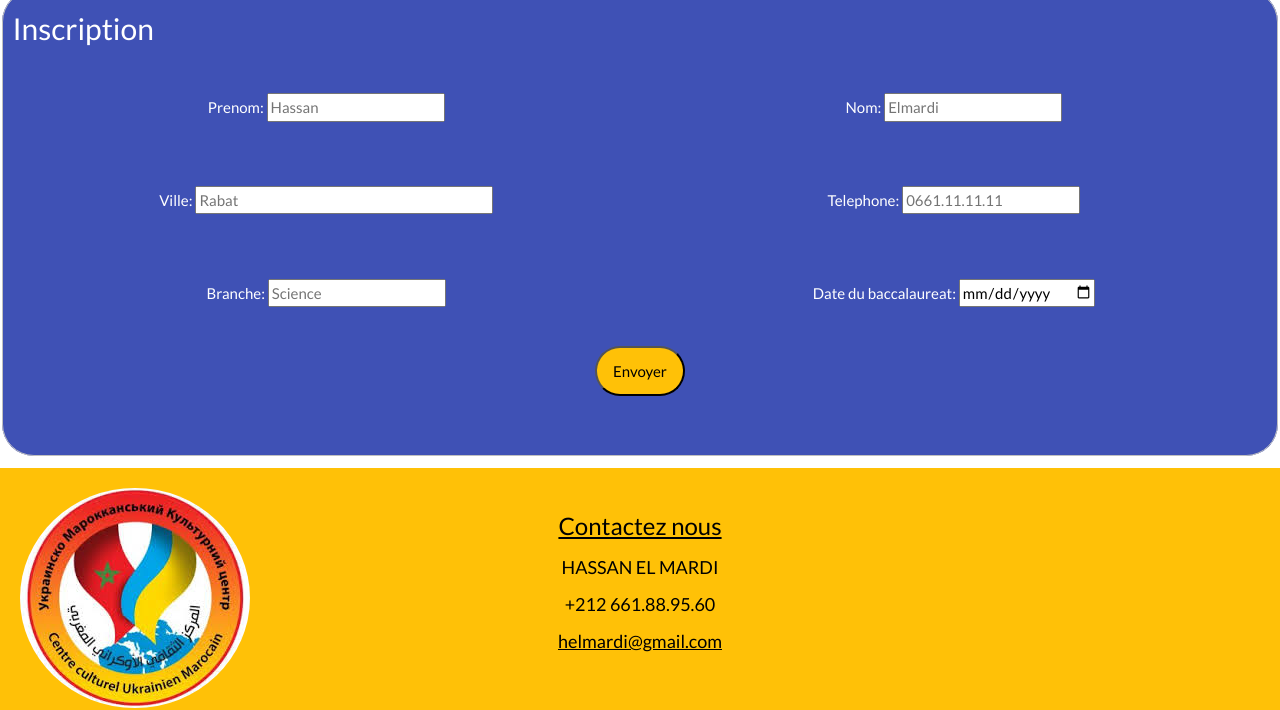
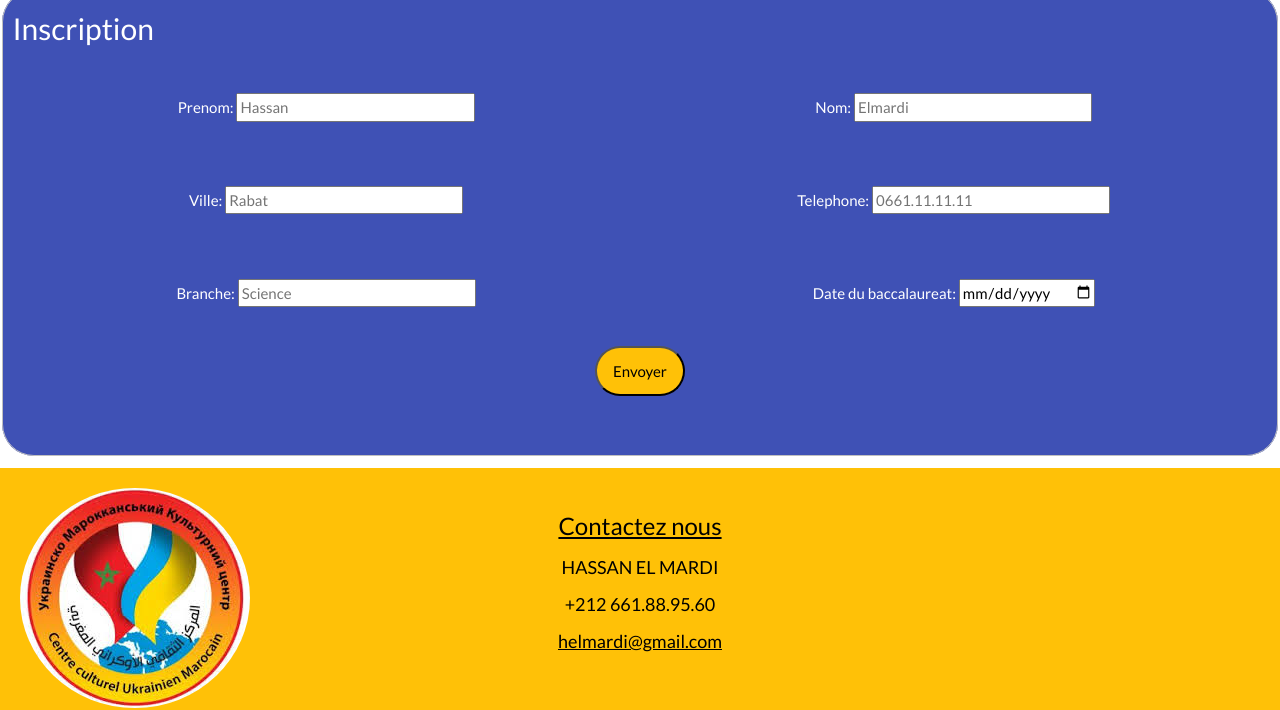
Before and after one commit to Di14Mehdi/UkraineWebsite, a plain HTML site: page index.html in a window 1280 px wide. Shown: the part 3442-4152 px from the top of the page. Drawn offline with nearby package versions, Linux system fonts and the light colour scheme.

```diff
--- a/index.html
+++ b/index.html
@@ -178,27 +178,27 @@
   <div class="w3-row w3-padding-32">
     <div class="w3-col w3-container w3-center" style="width:50%">
       <label for="prenom">Prenom: </label>
-      <input type="text" id="prenom" name="prenom" placeholder="Hassan"></div>
+      <input type="text" id="prenom" name="prenom" placeholder="Hassan" style="width:40%"></div>
     <div class="w3-col w3-container w3-center" style="width:50%">
       <label for="lname">Nom: </label>
-      <input type="text" id="nom" name="nom" placeholder="Elmardi">
+      <input type="text" id="nom" name="nom" placeholder="Elmardi" style="width:40%">
   </div>
   </div>
   <div class="w3-row w3-padding-32">
     <div class="w3-col w3-container w3-center" style="width:50%">
       <label for="ville">Ville: </label>
-      <input type="text" id="ville" name="ville" placeholder="Rabat" style="width:50%"><br>
+      <input type="text" id="ville" name="ville" placeholder="Rabat" style="width:40%"><br>
   </div>
     <div class="w3-col w3-container w3-center" style="width:50%">
       <label for="tel">Telephone:</label>
-      <input type="tel" id="tel" name="tel" placeholder="0661.11.11.11" pattern="\d{10}" title="Telephone avec 10 numeros"><br>
+      <input type="tel" id="tel" name="tel" placeholder="0661.11.11.11" pattern="\d{10}" title="Telephone avec 10 numeros" style="width:40%"><br>
   </div>
   </div>
 
   <div class="w3-row w3-padding-32">
     <div class="w3-col w3-container w3-center" style="width:50%">
       <label for="branche">Branche: </label>
-      <input type="text" id="branche" name="branche" placeholder="Science"><br>
+      <input type="text" id="branche" name="branche" placeholder="Science" style="width:40%"><br>
   </div>
     <div class="w3-col w3-container w3-center" style="width:50%">
       <label for="datebac">Date du baccalaureat:</label>
```
